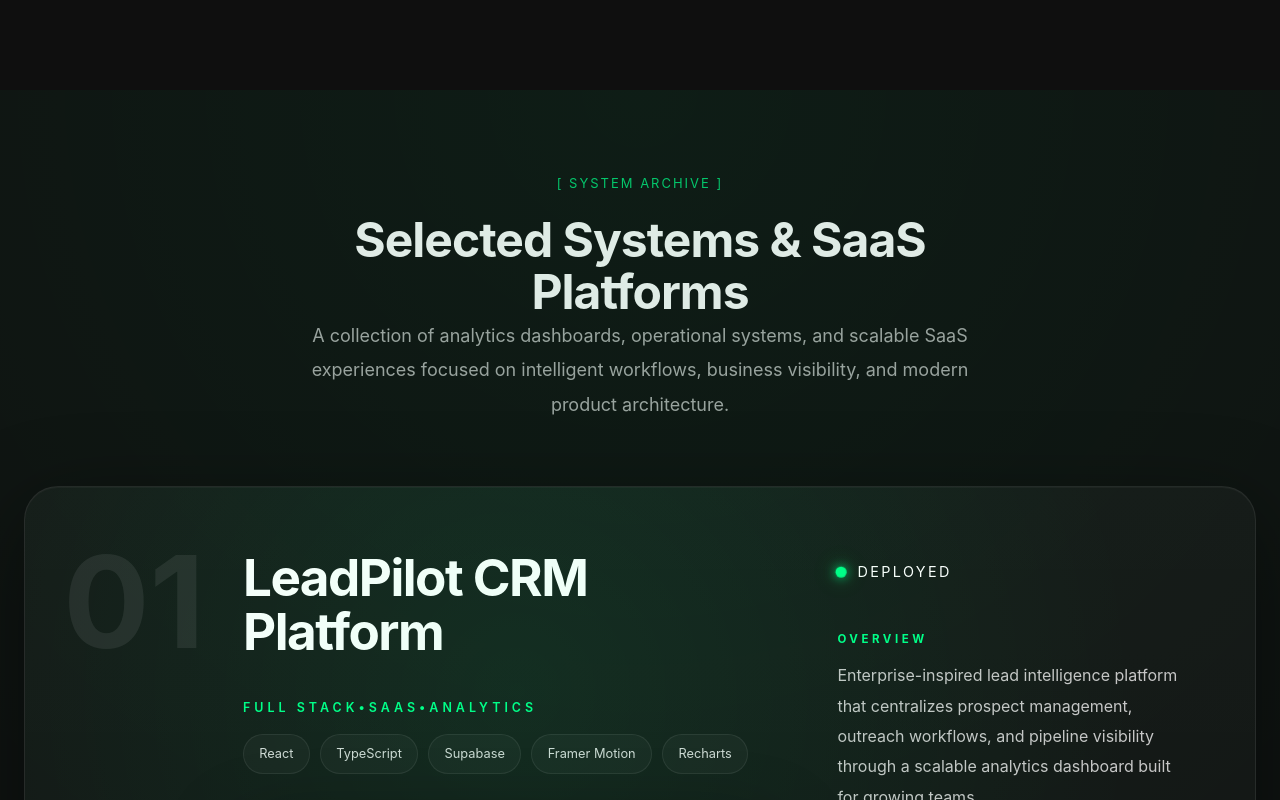
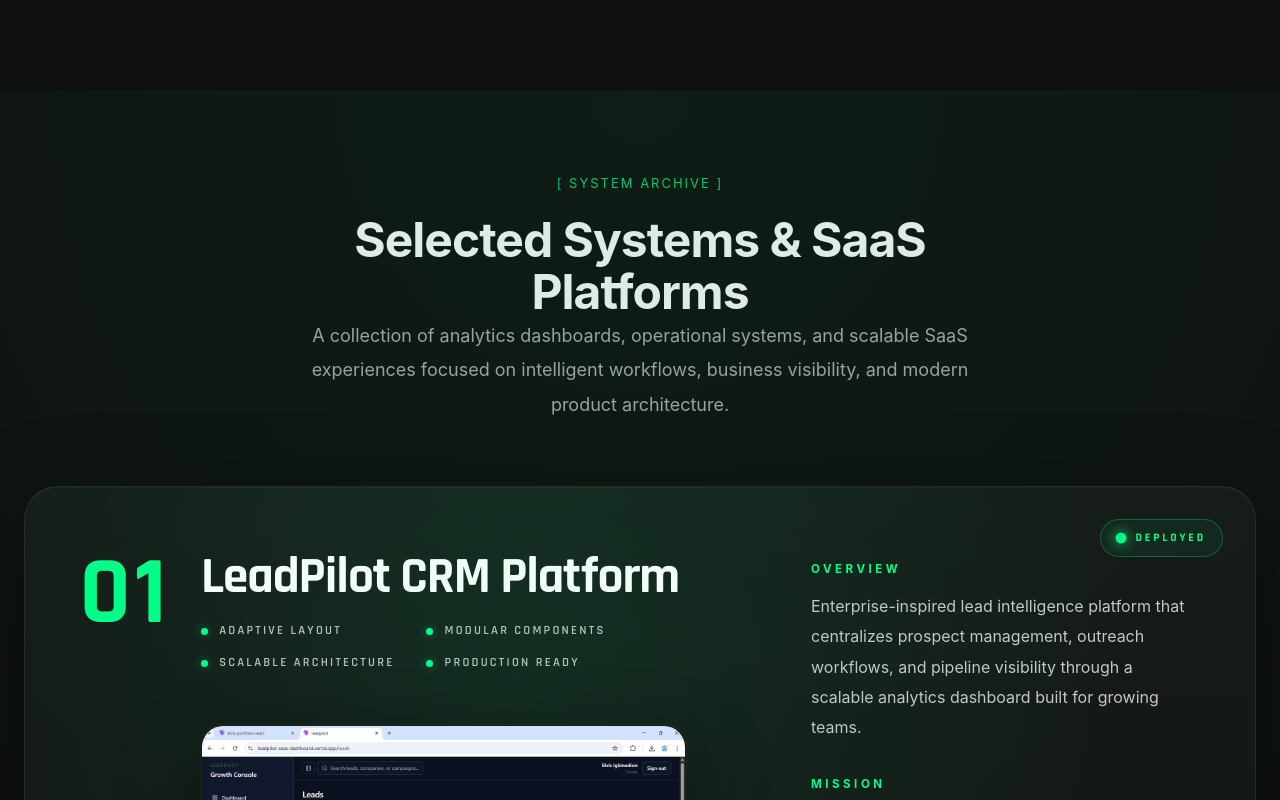
Before and after one commit to igbinedionelvis/elvis-portfolio-react, a React (Vite) app: page / in a window 1280 px wide. Shown: the part 2000-2800 px from the top of the page. Built offline with nearby package versions, Linux system fonts and the light colour scheme.

Commit message:
Redesign Projects showcase with validation panel and responsive layout improvements

```diff
--- a/src/components/Projects.jsx
+++ b/src/components/Projects.jsx
@@ -92,6 +92,17 @@ export default function Projects() {
 
           <div className="project-showcase">
 
+            <div
+              className={`project-status ${featuredProject.status === "DEPLOYED"
+                ? "status-live"
+                : "status-dev"
+                }`}
+            >
+              <div className="status-dot"></div>
+
+              {featuredProject.status}
+            </div>
+
             <div className="project-number">
               <motion.span
 
@@ -151,22 +162,40 @@ export default function Projects() {
 
                   <h3>{featuredProject.title}</h3>
 
-                  <div className="project-meta">
-                    <span>FULL STACK</span>
+                  <div className="project-validation">
 
-                    <span>•</span>
+                    <div className="validation-item">
 
-                    <span>SAAS</span>
+                      <span className="validation-dot"></span>
 
-                    <span>•</span>
+                      <span>Adaptive Layout</span>
 
-                    <span>ANALYTICS</span>
-                  </div>
+                    </div>
 
-                  <div className="project-stack">
-                    {featuredProject.stack.split(" • ").map((tech) => (
-                      <span key={tech}>{tech}</span>
-                    ))}
+                    <div className="validation-item">
+
+                      <span className="validation-dot"></span>
+
+                      <span>Modular Components</span>
+
+                    </div>
+
+                    <div className="validation-item">
+
+                      <span className="validation-dot"></span>
+
+                      <span>Scalable Architecture</span>
+
+                    </div>
+
+                    <div className="validation-item">
+
+                      <span className="validation-dot"></span>
+
+                      <span>Production Ready</span>
+
+                    </div>
+
                   </div>
 
                 </motion.div>
@@ -241,17 +270,6 @@ export default function Projects() {
             </div>
 
             <div className="project-right">
-
-              <div
-                className={`project-status ${featuredProject.status === "DEPLOYED"
-                  ? "status-live"
-                  : "status-dev"
-                  }`}
-              >
-                <div className="status-dot"></div>
-
-                {featuredProject.status}
-              </div>
 
               <div className="project-sections">
 
--- a/src/styles/projects.css
+++ b/src/styles/projects.css
@@ -108,9 +108,9 @@
     display: grid;
 
     grid-template-columns:
-        90px minmax(0, 1.2fr) minmax(340px, .8fr);
+        72px minmax(0, 1.2fr) minmax(340px, .8fr);
 
-    gap: 4rem;
+    gap: 2.5rem;
 
     align-items: start;
 
@@ -168,13 +168,18 @@
 
 .project-number span {
 
-    font-size: clamp(5rem, 10vw, 8rem);
+    font-family: var(--font-tech);
+
+    font-size: clamp(3.8rem, 8vw, 6rem);
 
     font-weight: 700;
 
-    color: rgba(255, 255, 255, .08);
+    color: #00ff88;
 
-    line-height: .8;
+    letter-spacing: .04em;
+
+    line-height: .9;
+
 }
 
 /* =========================
@@ -207,21 +212,78 @@
 
 .project-status {
 
-    display: flex;
+    position: absolute;
+
+    top: 2rem;
+
+    right: 2rem;
+
+    display: inline-flex;
 
     align-items: center;
 
-    gap: .75rem;
+    gap: .65rem;
 
-    font-size: .9rem;
+    padding: .55rem 1rem;
 
-    letter-spacing: .15rem;
+    border-radius: 999px;
+
+    border: 1px solid;
+
+    background: rgba(255, 255, 255, .03);
+
+    backdrop-filter: blur(10px);
+
+    font-family: var(--font-tech);
+
+    font-size: .72rem;
+
+    font-weight: 700;
+
+    letter-spacing: .18rem;
 
     text-transform: uppercase;
 
-    color: #ffffff;
+    margin: 0;
 
-    margin-bottom: .5rem;
+    z-index: 10;
+
+}
+
+.status-live {
+
+    color: #00ff88;
+
+    border-color: rgba(0, 255, 136, .28);
+
+    background: rgba(0, 255, 136, .06);
+
+}
+
+.status-dev {
+
+    color: #ffb347;
+
+    border-color: rgba(255, 179, 71, .28);
+
+    background: rgba(255, 179, 71, .06);
+
+}
+
+.status-dot {
+
+    width: 8px;
+
+    height: 8px;
+
+    border-radius: 50%;
+
+    background: currentColor;
+
+    box-shadow: 0 0 10px currentColor;
+
+    flex-shrink: 0;
+
 }
 
 .project-sections {
@@ -274,65 +336,88 @@
 
     flex-direction: column;
 
-    gap: 1rem;
+    gap: .6rem;
 
-    margin-bottom: 2rem;
+    margin-bottom: 1.5rem;
 }
 
 .project-header h3 {
 
-    font-size: clamp(2.3rem, 4vw, 3.5rem);
+    font-family: var(--font-tech);
+
+    font-size: clamp(2.4rem, 4vw, 3.6rem);
 
     font-weight: 700;
 
-    line-height: 1.05;
+    line-height: 1.02;
 
-    letter-spacing: -0.03em;
+    letter-spacing: -0.02em;
 
     color: #fff;
 
-    margin-bottom: 1.5rem;
+    margin-bottom: .8rem;
+
 }
 
-.project-meta {
+.project-validation {
+
+    display: grid;
+
+    grid-template-columns: repeat(2, minmax(0, max-content));
+
+    column-gap: 2rem;
+
+    row-gap: .75rem;
+
+    align-items: center;
+
+    margin-top: -.25rem;
+
+    margin-bottom: 1.75rem;
+
+}
+
+.validation-item {
 
     display: flex;
 
     align-items: center;
 
-    color: #00ff88;
+    gap: .7rem;
+
+}
+
+.validation-dot {
+
+    width: 7px;
+
+    height: 7px;
+
+    border-radius: 50%;
+
+    background: #00ff88;
+
+    box-shadow:
+        0 0 8px rgba(0, 255, 136, .45);
+
+    flex-shrink: 0;
+
+}
+
+.validation-item span:last-child {
+
+    font-family: var(--font-tech);
 
     font-size: .78rem;
 
     font-weight: 600;
 
-    letter-spacing: .25rem;
+    letter-spacing: .14rem;
 
     text-transform: uppercase;
-}
 
-.project-stack {
+    color: rgba(255, 255, 255, .72);
 
-    display: flex;
-
-    flex-wrap: wrap;
-
-    gap: .65rem;
-}
-
-.project-stack span {
-
-    padding: .55rem .95rem;
-
-    border-radius: 999px;
-
-    border: 1px solid rgba(255, 255, 255, .08);
-
-    background: rgba(255, 255, 255, .03);
-
-    font-size: .8rem;
-
-    color: #d8d8d8;
 }
 
 /* =========================
@@ -341,7 +426,7 @@
 
 .monitor-screen {
 
-    width: 100%;
+    width: 85%;
 
     margin-bottom: 1.5rem;
 }
@@ -486,12 +571,21 @@
 
 .project-timeline-number {
 
-    color: #d8d8d8;
-    font-size: .77rem;
-    letter-spacing: .18em;
+    font-family: var(--font-tech);
 
-    margin-top: -30px;
-    margin-bottom: 10px;
+    font-size: .72rem;
+
+    font-weight: 700;
+
+    color: #00ff88;
+
+    letter-spacing: .28em;
+
+    text-transform: uppercase;
+
+    margin-top: -24px;
+
+    margin-bottom: 6px;
 
 }
 
@@ -611,23 +705,29 @@
 
 .project-card-number {
 
+    font-family: var(--font-tech);
+
     color: #00ff88;
 
     font-size: .72rem;
 
     font-weight: 700;
 
-    letter-spacing: .18rem;
+    letter-spacing: .25rem;
 
 }
 
 .project-card-status {
 
-    color: #6f6f6f;
+    font-family: var(--font-tech);
 
-    font-size: .68rem;
+    color: #6d6d6d;
 
-    letter-spacing: .15rem;
+    font-size: .72rem;
+
+    font-weight: 600;
+
+    letter-spacing: .22rem;
 
     text-transform: uppercase;
 
@@ -637,22 +737,214 @@
 
     margin: 0;
 
-    color: white;
+    font-family: var(--font-tech);
 
-    font-size: 1.05rem;
+    font-size: 1.55rem;
 
-    line-height: 1.45;
+    font-weight: 700;
+
+    line-height: 1.15;
+
+    letter-spacing: -0.02em;
+
+    color: #fff;
 
 }
 
 .project-card-category {
 
-    color: #808080;
+    font-family: var(--font-tech);
+
+    color: #707070;
 
     font-size: .82rem;
 
-    letter-spacing: .12rem;
+    font-weight: 600;
+
+    letter-spacing: .22rem;
 
     text-transform: uppercase;
 
 }
+
+/* ==========================================
+   TEMP RESPONSIVE (TABLET & MOBILE)
+   REMOVE / REBUILD LATER
+========================================== */
+
+@media (max-width: 768px) {
+
+    /* -------------------------
+       SECTION
+    ------------------------- */
+
+    .projects {
+        padding: 72px 20px;
+    }
+
+    .projects-heading {
+        margin-bottom: 3rem;
+    }
+
+    /* -------------------------
+       SHOWCASE
+    ------------------------- */
+
+    .project-showcase {
+
+        display: flex;
+        flex-direction: column;
+
+        padding: 2rem;
+
+        gap: 2rem;
+    }
+
+    /* -------------------------
+       PROJECT NUMBER
+    ------------------------- */
+
+    .project-number {
+
+        justify-content: flex-start;
+
+        order: 1;
+    }
+
+    .project-number span {
+
+        font-size: 3rem;
+    }
+
+    /* -------------------------
+       LEFT COLUMN
+    ------------------------- */
+
+    .project-left {
+
+        order: 2;
+    }
+
+    /* -------------------------
+       RIGHT COLUMN
+    ------------------------- */
+
+    .project-right {
+
+        order: 3;
+
+        padding-top: 0;
+
+        gap: 2rem;
+    }
+
+    /* -------------------------
+       TITLE
+    ------------------------- */
+
+    .project-header {
+
+        margin-bottom: 1.5rem;
+    }
+
+    .project-header h3 {
+
+        font-size: 2rem;
+    }
+
+    /* -------------------------
+       VALIDATION GRID
+    ------------------------- */
+
+    .project-validation {
+
+        grid-template-columns: repeat(2, 1fr);
+
+        gap: .8rem 1rem;
+
+        margin-bottom: 1.5rem;
+    }
+
+    .validation-item {
+
+        gap: .6rem;
+    }
+
+    .validation-item span:last-child {
+
+        font-size: .72rem;
+
+        letter-spacing: .08rem;
+    }
+
+    /* -------------------------
+       MONITOR
+    ------------------------- */
+
+    .monitor-screen {
+
+        width: 100%;
+
+        margin-bottom: 1.5rem;
+    }
+
+    .monitor-image {
+
+        border-radius: 16px;
+    }
+
+    /* -------------------------
+       ICONS
+    ------------------------- */
+
+    .project-icons {
+
+        flex-wrap: wrap;
+
+        gap: .75rem;
+    }
+
+    /* -------------------------
+       CTA
+    ------------------------- */
+
+    .project-btn {
+
+        width: 100%;
+
+        justify-content: center;
+    }
+
+    /* -------------------------
+       NAVIGATION
+    ------------------------- */
+
+    .project-navigation {
+
+        padding: 1.5rem;
+    }
+
+    .project-timeline {
+
+        display: none;
+    }
+
+    .project-strip {
+
+        grid-template-columns: 1fr;
+
+        gap: 1rem;
+
+        margin-top: 0;
+    }
+
+    .project-card {
+
+        min-height: auto;
+    }
+
+    .project-timeline {
+        display: none;
+    }
+
+}
```
